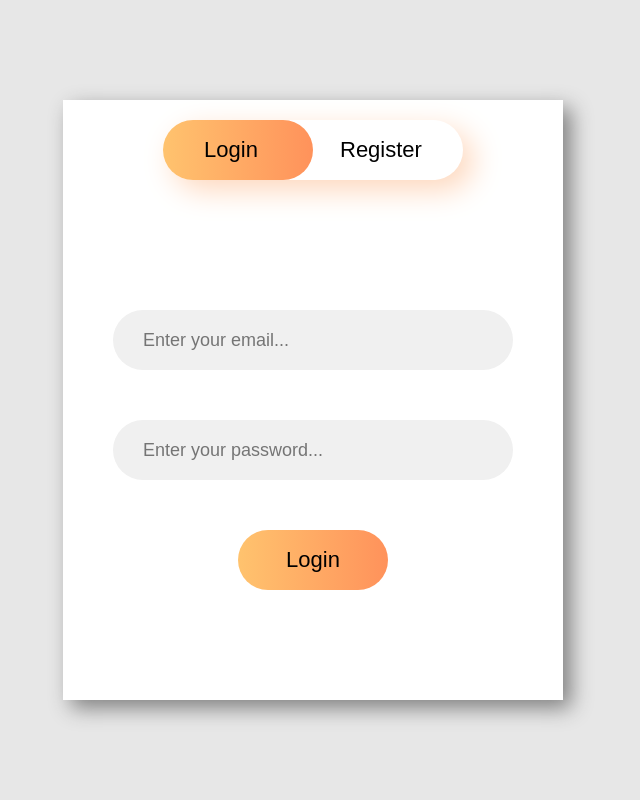
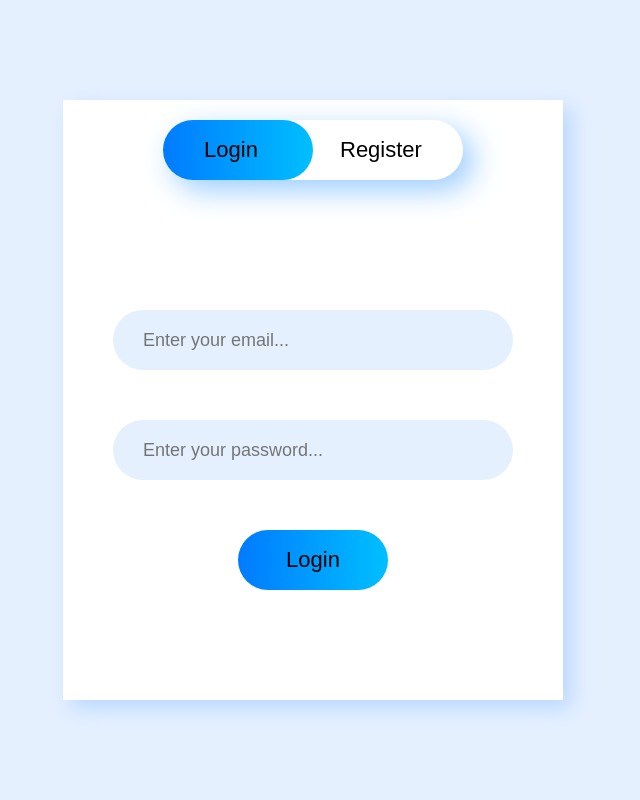
Before and after one commit to AdelinCraciunesc/django_quiz_app, a Django app: page /login/ in a window 1280 px wide. Shown: the whole page, without its empty margins (327-967 px from the left). Run offline with Django 5.2, Linux system fonts and the light colour scheme.

Commit message:
changed login color palette to fit the site and fixed the color for a edit quiz submit button

```diff
--- a/static/css/login.css
+++ b/static/css/login.css
@@ -16,14 +16,14 @@ body {
     align-items: center;
     flex-direction: column;
     gap: 30px;
-    background-color: rgb(231, 231, 231);
+    background-color: #E5F0FF;
 }
 
 .container {
     height: 600px;
     width: 500px;
-    background-color: white;
-    box-shadow: 8px 8px 20px rgb(128, 128, 128);
+    background-color: #FFFFFF;
+    box-shadow: 8px 8px 20px #B9D7FF;
     position: relative;
     overflow: hidden;
 }
@@ -32,7 +32,7 @@ body {
     height: 60px;
     width: 300px;
     margin: 20px auto;
-    box-shadow: 10px 10px 30px rgb(254, 215, 188);
+    box-shadow: 10px 10px 30px #99CCFF;
     border-radius: 50px;
     display: flex;
     justify-content: space-around;
@@ -51,7 +51,7 @@ body {
 
 .login:hover,
 .register:hover {
-    color: rgb(255, 216, 197);
+    color: #007BFF;
     transition: all 0.5s ease-in-out;
 }
 
@@ -60,8 +60,7 @@ body {
     width: 150px;
     border-radius: 50px;
     background-image: linear-gradient(to right,
-            rgb(255, 195, 110),
-            rgb(255, 146, 91));
+            #007BFF, #00BFFF);
     position: absolute;
     top: 20px;
     left: 100px;
@@ -110,8 +109,8 @@ body {
     width: 400px;
     outline: none;
     border: none;
-    color: rgb(77, 77, 77);
-    background-color: rgb(240, 240, 240);
+    color: #333;
+    background-color: #E5F0FF;
     border-radius: 50px;
     padding-left: 30px;
     font-size: 18px;
@@ -122,8 +121,7 @@ body {
     width: 150px;
     border-radius: 50px;
     background-image: linear-gradient(to right,
-            rgb(255, 195, 110),
-            rgb(255, 146, 91));
+            #007BFF, #00BFFF);
     font-size: 22px;
     border: none;
     cursor: pointer;
@@ -131,8 +129,7 @@ body {
 }
 .submit_button:hover {
     background-image: linear-gradient(to right,
-            rgb(255, 146, 91),
-            rgb(255, 195, 110));
+            #00BFFF, #007BFF);
     color: white;
 }
 
--- a/templates/quiz/edit_quiz.html
+++ b/templates/quiz/edit_quiz.html
@@ -5,7 +5,7 @@
     <form method="POST" class="form-container">
         {% csrf_token %}
         {{ quiz_form.as_p }}
-        <button type="submit">Edit</button>
+        <button type="submit" class="btn btn-primary">Edit</button>
     </form>
 </div>
 {% endblock %}
```
